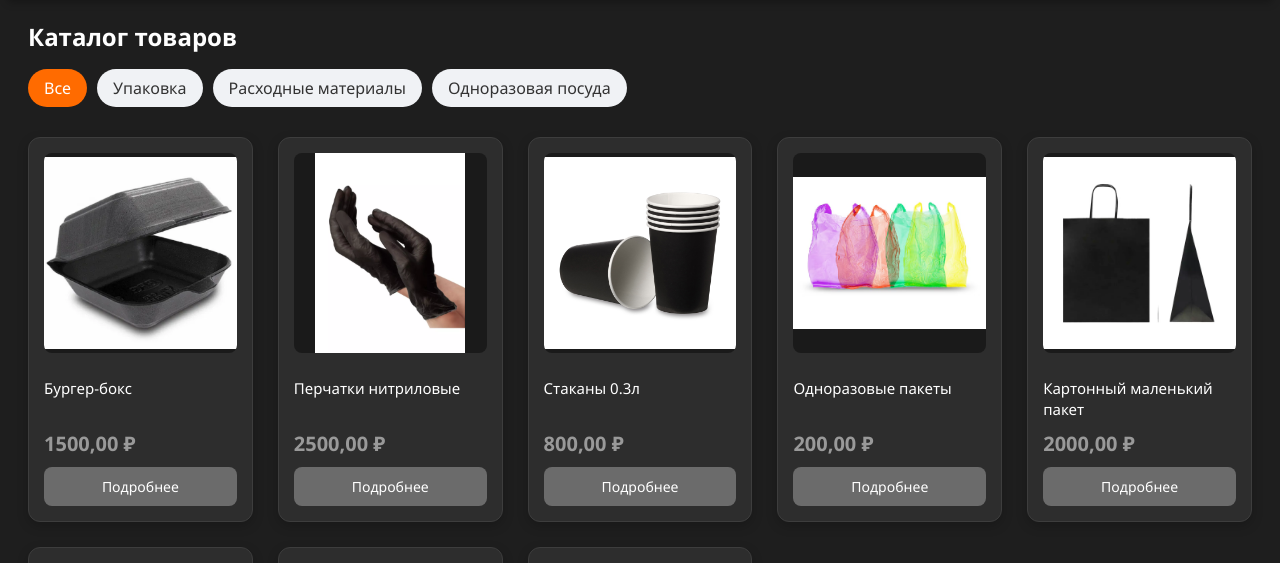
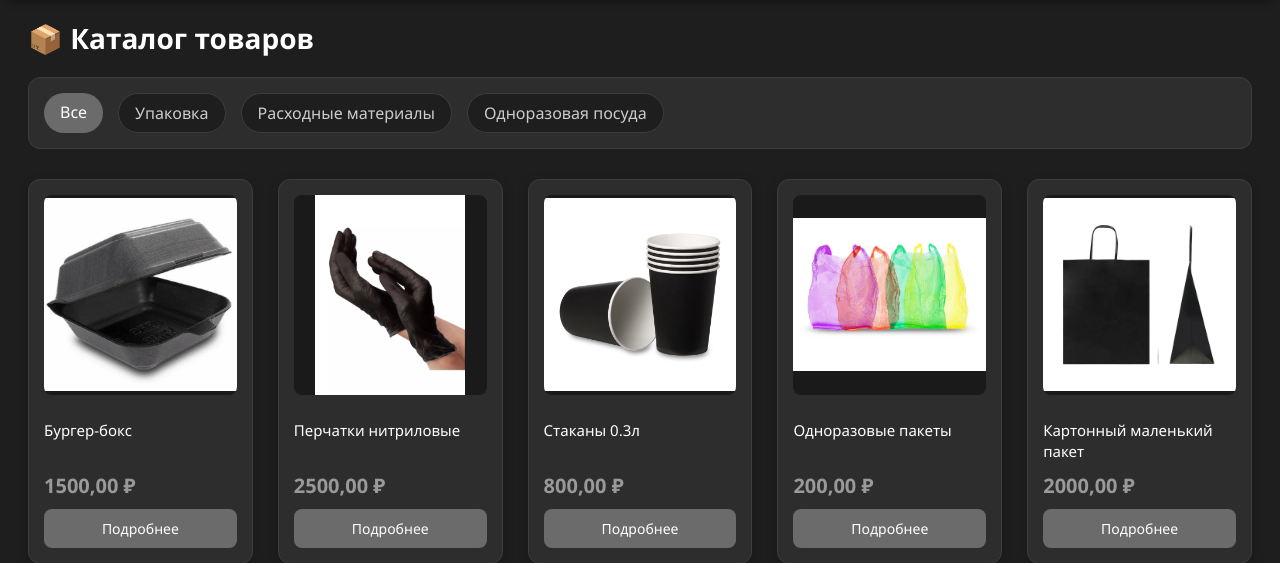
Before and after one commit to prohorenkov413-png/fastfood-supply, a Django app: page /catalog/ in a window 1280 px wide. Shown: the part 68-631 px from the top of the page. Run offline with Django 5.2, Linux system fonts and the light colour scheme; data comes from the database, SQL or seed files in the repository.

Commit message:
Каталог в серых тонах

```diff
--- a/shop/templates/shop/catalog.html
+++ b/shop/templates/shop/catalog.html
@@ -1,24 +1,27 @@
 {% extends 'shop/base.html' %}
 {% block content %}
 
-<div style="margin: 20px 0;">
-    <h1 style="font-size: 24px;">Каталог товаров</h1>
-    <div style="margin-top: 15px; display: flex; gap: 10px; flex-wrap: wrap;">
-        <a href="/catalog/" style="padding: 8px 16px; background: #ff6b00; color: white; border-radius: 30px; text-decoration: none;">Все</a>
+<h1 style="font-size: 28px; margin-bottom: 20px; color: white;">📦 Каталог товаров</h1>
+
+<!-- Фильтр по категориям (серый) -->
+<div style="margin-bottom: 30px; padding: 15px; background: #2d2d2d; border-radius: 12px; border: 1px solid #3d3d3d;">
+    <div style="display: flex; gap: 15px; flex-wrap: wrap;">
+        <a href="/catalog/" style="padding: 8px 16px; background: #6b6b6b; color: white; border-radius: 30px; text-decoration: none; font-weight: 500;">Все</a>
         {% for cat in categories %}
-            <a href="/catalog/?category={{ cat.slug }}" style="padding: 8px 16px; background: #f0f2f5; color: #333; border-radius: 30px; text-decoration: none;">{{ cat.name }}</a>
+            <a href="/catalog/?category={{ cat.slug }}" style="padding: 8px 16px; background: #1e1e1e; color: #cccccc; border-radius: 30px; text-decoration: none; transition: all 0.2s; border: 1px solid #3d3d3d;">{{ cat.name }}</a>
         {% endfor %}
     </div>
 </div>
 
+<!-- Сетка товаров -->
 <div class="product-grid">
     {% for product in products %}
     <div class="product-card">
         {% if product.image %}
             <img src="{{ product.image.url }}" alt="{{ product.name }}">
         {% else %}
-            <div style="width: 100%; height: 220px; background: #f0f2f5; display: flex; align-items: center; justify-content: center; border-radius: 8px;">
-                <span>📦</span>
+            <div style="width: 100%; height: 200px; background: #1e1e1e; display: flex; align-items: center; justify-content: center; border-radius: 8px;">
+                <span style="font-size: 48px; color: #666;">🍽️</span>
             </div>
         {% endif %}
         <h3>{{ product.name }}</h3>
@@ -26,7 +29,12 @@
         <a href="/product/{{ product.slug }}/" class="btn">Подробнее</a>
     </div>
     {% empty %}
-    <p>Товаров пока нет</p>
+    <div style="text-align: center; padding: 50px; background: #2d2d2d; border-radius: 16px; border: 1px solid #3d3d3d; grid-column: 1 / -1;">
+        <div style="font-size: 48px; margin-bottom: 15px;">🛍️</div>
+        <h3 style="margin-bottom: 10px; color: white;">Товаров пока нет</h3>
+        <p style="color: #aaaaaa;">Зайдите в админ-панель, чтобы добавить товары</p>
+        <a href="/admin/" style="display: inline-block; margin-top: 15px; padding: 10px 24px; background: #6b6b6b; color: white; text-decoration: none; border-radius: 30px;">Перейти в админку</a>
+    </div>
     {% endfor %}
 </div>
 
```
